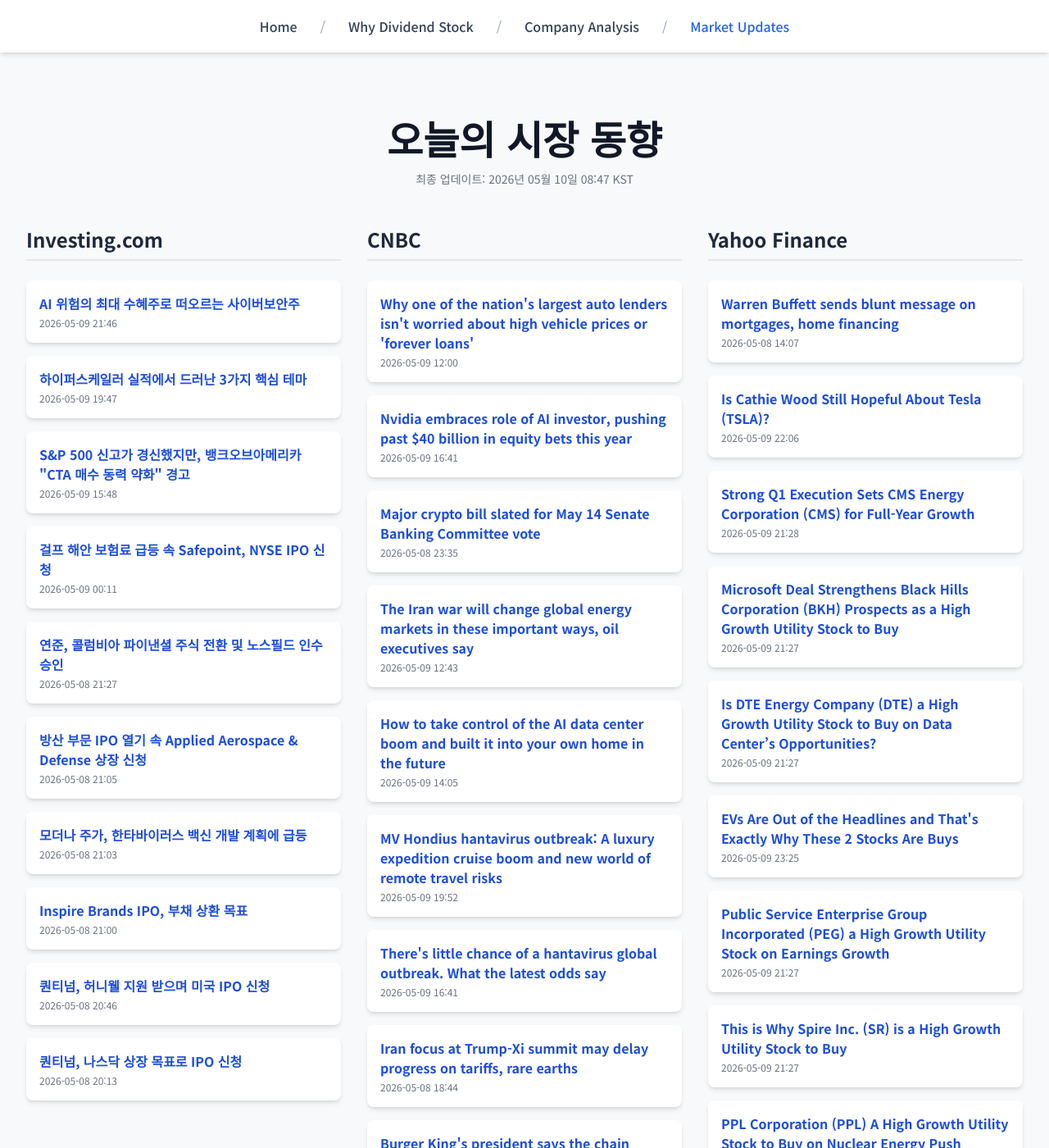
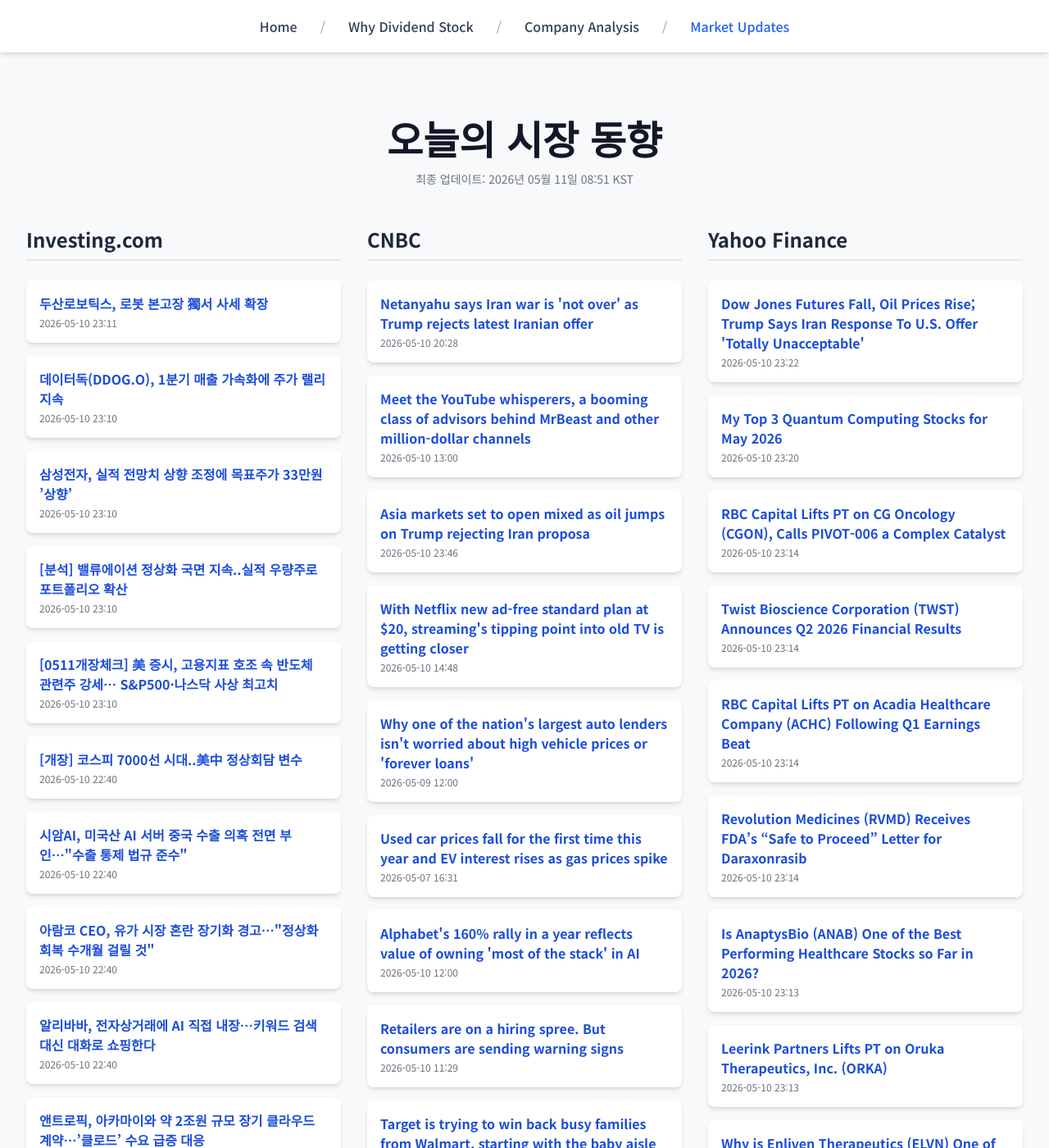
Before and after one commit to Kay-Hwang/my-company-analysis, a Jekyll site: the page built from market-updates.html, in a window 1280 px wide and 1400 px high. Shown: the whole window at 82% size. Built offline with Jekyll 4.4.1, drawn with Linux system fonts in a browser that asks for light colours; nearby versions of some CDN libraries; a script that is not in the unit is left out; some of the changed text lies outside the part shown.

Commit message:
Update daily data

```diff
--- a/_data/latest_data.json
+++ b/_data/latest_data.json
@@ -1,69 +1,93 @@
 {
-  "lastUpdated": "2026년 05월 10일 08:47 KST",
+  "lastUpdated": "2026년 05월 11일 08:51 KST",
   "news": {
     "investing": [
       {
-        "title": "AI 위험의 최대 수혜주로 떠오르는 사이버보안주",
-        "link": "https://kr.investing.com/news/stock-market-news/article-1936687",
-        "pubDate": "2026-05-09 21:46:47",
-        "summary": "AI 위험의 최대 수혜주로 떠오르는 사이버보안주"
+        "title": "두산로보틱스, 로봇 본고장 獨서 사세 확장",
+        "link": "https://kr.investing.com/news/stock-market-news/article-1936867",
+        "pubDate": "2026-05-10 23:11:14",
+        "summary": "두산로보틱스, 로봇 본고장 獨서 사세 확장"
       },
       {
-        "title": "하이퍼스케일러 실적에서 드러난 3가지 핵심 테마",
-        "link": "https://kr.investing.com/news/stock-market-news/article-1936680",
-        "pubDate": "2026-05-09 19:47:46",
-        "summary": "하이퍼스케일러 실적에서 드러난 3가지 핵심 테마"
+        "title": "데이터독(DDOG.O), 1분기 매출 가속화에 주가 랠리 지속",
+        "link": "https://kr.investing.com/news/stock-market-news/article-1936865",
+        "pubDate": "2026-05-10 23:10:25",
+        "summary": "데이터독(DDOG.O), 1분기 매출 가속화에 주가 랠리 지속"
       },
       {
-        "title": "S&P 500 신고가 경신했지만, 뱅크오브아메리카 \"CTA 매수 동력 약화\" 경고",
-        "link": "https://kr.investing.com/news/stock-market-news/article-1936613",
-        "pubDate": "2026-05-09 15:48:46",
-        "summary": "S&P 500 신고가 경신했지만, 뱅크오브아메리카 \"CTA 매수 동력 약화\" 경고"
+        "title": "삼성전자, 실적 전망치 상향 조정에 목표주가 33만원 ’상향’",
+        "link": "https://kr.investing.com/news/stock-market-news/article-1936863",
+        "pubDate": "2026-05-10 23:10:24",
+        "summary": "삼성전자, 실적 전망치 상향 조정에 목표주가 33만원 ’상향’"
       },
       {
-        "title": "걸프 해안 보험료 급등 속 Safepoint, NYSE IPO 신청",
-        "link": "https://kr.investing.com/news/stock-market-news/article-1936502",
-        "pubDate": "2026-05-09 00:11:49",
-        "summary": "걸프 해안 보험료 급등 속 Safepoint, NYSE IPO 신청"
+        "title": "[분석] 밸류에이션 정상화 국면 지속..실적 우량주로 포트폴리오 확산",
+        "link": "https://kr.investing.com/news/stock-market-news/article-1936862",
+        "pubDate": "2026-05-10 23:10:24",
+        "summary": "[분석] 밸류에이션 정상화 국면 지속..실적 우량주로 포트폴리오 확산"
       },
       {
-        "title": "연준, 콜럼비아 파이낸셜 주식 전환 및 노스필드 인수 승인",
-        "link": "https://kr.investing.com/news/stock-market-news/article-93CH-1936418",
-        "pubDate": "2026-05-08 21:27:37",
-        "summary": "연준, 콜럼비아 파이낸셜 주식 전환 및 노스필드 인수 승인"
+        "title": "[0511개장체크] 美 증시, 고용지표 호조 속 반도체 관련주 강세… S&P500·나스닥 사상 최고치",
+        "link": "https://kr.investing.com/news/stock-market-news/article-1936861",
+        "pubDate": "2026-05-10 23:10:10",
+        "summary": "[0511개장체크] 美 증시, 고용지표 호조 속 반도체 관련주 강세… S&P500·나스닥 사상 최고치"
       },
       {
-        "title": "방산 부문 IPO 열기 속 Applied Aerospace & Defense 상장 신청",
-        "link": "https://kr.investing.com/news/stock-market-news/article-93CH-1936390",
-        "pubDate": "2026-05-08 21:05:18",
-        "summary": "방산 부문 IPO 열기 속 Applied Aerospace & Defense 상장 신청"
+        "title": "[개장] 코스피 7000선 시대..美中 정상회담 변수",
+        "link": "https://kr.investing.com/news/stock-market-news/article-1936859",
+        "pubDate": "2026-05-10 22:40:24",
+        "summary": "[개장] 코스피 7000선 시대..美中 정상회담 변수"
       },
       {
-        "title": "모더나 주가, 한타바이러스 백신 개발 계획에 급등",
-        "link": "https://kr.investing.com/news/stock-market-news/article-93CH-1936387",
-        "pubDate": "2026-05-08 21:03:06",
-        "summary": "모더나 주가, 한타바이러스 백신 개발 계획에 급등"
+        "title": "시암AI, 미국산 AI 서버 중국 수출 의혹 전면 부인…\"수출 통제 법규 준수\"",
+        "link": "https://kr.investing.com/news/stock-market-news/article-1936858",
+        "pubDate": "2026-05-10 22:40:24",
+        "summary": "시암AI, 미국산 AI 서버 중국 수출 의혹 전면 부인…\"수출 통제 법규 준수\""
       },
       {
-        "title": "Inspire Brands IPO, 부채 상환 목표",
-        "link": "https://kr.investing.com/news/stock-market-news/article-93CH-1936380",
-        "pubDate": "2026-05-08 21:00:49",
-        "summary": "Inspire Brands IPO, 부채 상환 목표"
+        "title": "아람코 CEO, 유가 시장 혼란 장기화 경고…\"정상화 회복 수개월 걸릴 것\"",
+        "link": "https://kr.investing.com/news/stock-market-news/article-1936857",
+        "pubDate": "2026-05-10 22:40:24",
+        "summary": "아람코 CEO, 유가 시장 혼란 장기화 경고…\"정상화 회복 수개월 걸릴 것\""
       },
       {
-        "title": "퀀티넘, 허니웰 지원 받으며 미국 IPO 신청",
-        "link": "https://kr.investing.com/news/stock-market-news/article-93CH-1936368",
-        "pubDate": "2026-05-08 20:46:44",
-        "summary": "퀀티넘, 허니웰 지원 받으며 미국 IPO 신청"
+        "title": "알리바바, 전자상거래에 AI 직접 내장…키워드 검색 대신 대화로 쇼핑한다",
+        "link": "https://kr.investing.com/news/stock-market-news/article-1936856",
+        "pubDate": "2026-05-10 22:40:23",
+        "summary": "알리바바, 전자상거래에 AI 직접 내장…키워드 검색 대신 대화로 쇼핑한다"
       },
       {
-        "title": "퀀티넘, 나스닥 상장 목표로 IPO 신청",
-        "link": "https://kr.investing.com/news/stock-market-news/article-432SI-1936313",
-        "pubDate": "2026-05-08 20:13:07",
-        "summary": "퀀티넘, 나스닥 상장 목표로 IPO 신청"
+        "title": "앤트로픽, 아카마이와 약 2조원 규모 장기 클라우드 계약…’클로드’ 수요 급증 대응",
+        "link": "https://kr.investing.com/news/stock-market-news/article-1936855",
+        "pubDate": "2026-05-10 22:40:23",
+        "summary": "앤트로픽, 아카마이와 약 2조원 규모 장기 클라우드 계약…’클로드’ 수요 급증 대응"
       }
     ],
     "cnbc": [
+      {
+        "title": "Netanyahu says Iran war is 'not over' as Trump rejects latest Iranian offer",
+        "link": "https://www.cnbc.com/2026/05/10/netanyahu-says-iran-war-is-not-over-as-peace-deal-remains-elusive.html",
+        "pubDate": "Sun, 10 May 2026 20:28:55 GMT",
+        "summary": "The Iran war, dragging into its second month, has spiked oil and gas prices in the U.S. and around the world."
+      },
+      {
+        "title": "Meet the YouTube whisperers, a booming class of advisors behind MrBeast and other million-dollar channels",
+        "link": "https://www.cnbc.com/2026/05/10/youtube-advisors-mrbeast-top-creators-platform-viewership.html",
+        "pubDate": "Sun, 10 May 2026 13:00:01 GMT",
+        "summary": "A burgeoning group of YouTube strategists are charging big money to YouTubers who want to expand their popularity."
+      },
+      {
+        "title": "Asia markets set to open mixed as oil jumps on Trump rejecting Iran proposa",
+        "link": "https://www.cnbc.com/2026/05/11/asia-markets-today-live-updates-nikkei-kospi-hang-seng-sensex-csi-300-iran-hormuz.html",
+        "pubDate": "Sun, 10 May 2026 23:46:28 GMT",
+        "summary": "Investors headed into Monday on edge as Trump’s rejection of Iran’s ceasefire proposal fueled concerns about a prolonged Middle East conflict."
+      },
+      {
+        "title": "With Netflix new ad-free standard plan at $20, streaming's tipping point into old TV is getting closer",
+        "link": "https://www.cnbc.com/2026/05/10/netflix-20-dollar-streaming-plan-price.html",
+        "pubDate": "Sun, 10 May 2026 14:48:33 GMT",
+        "summary": "The economics of streaming are nearing the point where cheaper plans with ads make as much if not more money for services like Netflix."
+      },
       {
         "title": "Why one of the nation's largest auto lenders isn't worried about high vehicle prices or 'forever loans'",
         "link": "https://www.cnbc.com/2026/05/09/capital-one-auto-forever-loans-used-cars.html",
@@ -71,120 +95,96 @@
         "summary": "While median car payments have jumped from $390 to $525 since 2019, data provided by Capital One suggests stability in vehicle cost compared to income."
       },
       {
-        "title": "Nvidia embraces role of AI investor, pushing past $40 billion in equity bets this year",
-        "link": "https://www.cnbc.com/2026/05/09/nvidia-embraces-ai-investor-topping-40-billion-in-equity-bets-2026.html",
-        "pubDate": "Sat, 09 May 2026 16:41:22 GMT",
-        "summary": "Nvidia is pouring billions of dollars at a time into companies across the AI infrastructure stack, while also signing commercial deals with them."
+        "title": "Used car prices fall for the first time this year and EV interest rises as gas prices spike",
+        "link": "https://www.cnbc.com/2026/05/07/used-car-prices-gas.html",
+        "pubDate": "Thu, 07 May 2026 16:31:01 GMT",
+        "summary": "Cox Automotive reports affordability remains a key concern for buyers and that's driving increased demand for older vehicles as well as all-electric vehicles."
       },
       {
-        "title": "Major crypto bill slated for May 14 Senate Banking Committee vote",
-        "link": "https://www.cnbc.com/2026/05/08/congress-crypto-bill-vote-senate-banking-committee.html",
-        "pubDate": "Fri, 08 May 2026 23:35:48 GMT",
-        "summary": "The crypto industry's top legislative priority, a bill determining oversight of digital assets, is set to advance in the Senate Banking Committee."
+        "title": "Alphabet's 160% rally in a year reflects value of owning 'most of the stack' in AI",
+        "link": "https://www.cnbc.com/2026/05/10/alphabet-160percent-rally-in-year-reflects-value-of-owning-most-of-ai-stack.html",
+        "pubDate": "Sun, 10 May 2026 12:00:01 GMT",
+        "summary": "Google was seen as an AI laggard in the early days of the AI boom, but investors are now betting that the search giant will be a clear winner."
       },
       {
-        "title": "The Iran war will change global energy markets in these important ways, oil executives say",
-        "link": "https://www.cnbc.com/2026/05/09/iran-war-oil-gas-energy-security.html",
-        "pubDate": "Sat, 09 May 2026 12:43:00 GMT",
-        "summary": "Iran's blockade of the Strait of Hormuz has resulted in the loss of nearly a billion barrels of oil with the shortage growing worse every day."
+        "title": "Retailers are on a hiring spree. But consumers are sending warning signs",
+        "link": "https://www.cnbc.com/2026/05/10/retailer-hiring-consumer-warning-jobs-report.html",
+        "pubDate": "Sun, 10 May 2026 11:29:25 GMT",
+        "summary": "The retail trades added nearly 22,000 jobs  in April, accounting for about one-fifth of total job growth."
       },
       {
-        "title": "How to take control of the AI data center boom and built it into your own home in the future",
-        "link": "https://www.cnbc.com/2026/05/09/ai-data-center-construction-public-opposition.html",
-        "pubDate": "Sat, 09 May 2026 14:05:11 GMT",
-        "summary": "As public support for large-scale data center buildouts declines across the U.S., a new type designed to operate inside individual homes is coming."
+        "title": "Target is trying to win back busy families from Walmart, starting with the baby aisle",
+        "link": "https://www.cnbc.com/2026/05/10/target.html",
+        "pubDate": "Sun, 10 May 2026 12:00:01 GMT",
+        "summary": "Target is refreshing its baby category as part of a broader effort to offer better products and more convenience to compete with Walmart and Amazon."
       },
       {
-        "title": "MV Hondius hantavirus outbreak: A luxury expedition cruise boom and new world of remote travel risks",
-        "link": "https://www.cnbc.com/2026/05/09/hantavirus-cruise-ship-mv-hondius-travel-health-risks.html",
-        "pubDate": "Sat, 09 May 2026 19:52:27 GMT",
-        "summary": "Remote expedition cruises to destinations like Antarctica and the Arctic are booming, but the deadly hantavirus aboard MV Hondius is a reminder of unique risks."
-      },
-      {
-        "title": "There's little chance of a hantavirus global outbreak. What the latest odds say",
-        "link": "https://www.cnbc.com/2026/05/09/hantavirus-outbreak-little-chance-says-kalshi.html",
-        "pubDate": "Sat, 09 May 2026 16:41:15 GMT",
-        "summary": "Prediction markets like Kalshi show slim chance that the hantavirus outbreak will be of international concern"
-      },
-      {
-        "title": "Iran focus at Trump-Xi summit may delay progress on tariffs, rare earths",
-        "link": "https://www.cnbc.com/2026/05/08/iran-focus-at-trump-xi-summit-may-delay-progress-on-tariffs-rare-earths.html",
-        "pubDate": "Fri, 08 May 2026 18:44:26 GMT",
-        "summary": "Thanks to the Iran war, big issues for U.S. businesses like rare earths and supply chains may take a back seat on the agenda for the Trump-Xi summit."
-      },
-      {
-        "title": "Burger King's president says the chain improved its Whopper — and calls from customers helped",
-        "link": "https://www.cnbc.com/2026/05/08/burger-king-president-fixed-whopper-phone-calls-from-customers.html",
-        "pubDate": "Fri, 08 May 2026 22:50:39 GMT",
-        "summary": "Burger King President Tom Curtis said customer feedback has been central to the chain’s turnaround."
-      },
-      {
-        "title": "U.S. sanctions companies and individuals in the Middle East and China for helping Iran",
-        "link": "https://www.cnbc.com/2026/05/09/us-sanctions-entities-in-the-middle-east-and-china-for-helping-iran.html",
-        "pubDate": "Sat, 09 May 2026 10:10:24 GMT",
-        "summary": "The moves target 11 entities and three individuals based in Iran, China, Belarus and the United Arab Emirates."
+        "title": "SEC delay on prediction markets ETFs echoes a long-fought bitcoin fund battle",
+        "link": "https://www.cnbc.com/2026/05/10/sec-prediction-markets-etfs-trading-launch-delay.html",
+        "pubDate": "Sun, 10 May 2026 12:22:02 GMT",
+        "summary": "The Securities and Exchange Commission has delayed approval for prediction markets ETFs, bringing up memories of the long battle over bitcoin funds."
       }
     ],
     "yahoo": [
       {
-        "title": "Warren Buffett sends blunt message on mortgages, home financing",
-        "link": "https://finance.yahoo.com/markets/options/articles/warren-buffett-sends-blunt-message-140700722.html",
-        "pubDate": "2026-05-08T14:07:00Z",
-        "summary": "Warren Buffett sends blunt message on mortgages, home financing"
+        "title": "Dow Jones Futures Fall, Oil Prices Rise; Trump Says Iran Response To U.S. Offer 'Totally Unacceptable'",
+        "link": "https://www.investors.com/market-trend/stock-market-today/dow-jones-futures-iran-trump-xi-summit-apple-nvidia-boeing/?src=A00220&yptr=yahoo",
+        "pubDate": "2026-05-10T23:22:44Z",
+        "summary": "Dow Jones Futures Fall, Oil Prices Rise; Trump Says Iran Response To U.S. Offer 'Totally Unacceptable'"
       },
       {
-        "title": "Is Cathie Wood Still Hopeful About Tesla (TSLA)?",
-        "link": "https://finance.yahoo.com/markets/stocks/articles/cathie-wood-still-hopeful-tesla-220601937.html",
-        "pubDate": "2026-05-09T22:06:01Z",
-        "summary": "Is Cathie Wood Still Hopeful About Tesla (TSLA)?"
+        "title": "My Top 3 Quantum Computing Stocks for May 2026",
+        "link": "https://finance.yahoo.com/sectors/technology/articles/top-3-quantum-computing-stocks-232000684.html",
+        "pubDate": "2026-05-10T23:20:00Z",
+        "summary": "My Top 3 Quantum Computing Stocks for May 2026"
       },
       {
-        "title": "Strong Q1 Execution Sets CMS Energy Corporation (CMS) for Full-Year Growth",
-        "link": "https://finance.yahoo.com/sectors/energy/articles/strong-q1-execution-sets-cms-212802204.html",
-        "pubDate": "2026-05-09T21:28:02Z",
-        "summary": "Strong Q1 Execution Sets CMS Energy Corporation (CMS) for Full-Year Growth"
+        "title": "RBC Capital Lifts PT on CG Oncology (CGON), Calls PIVOT-006 a Complex Catalyst",
+        "link": "https://finance.yahoo.com/sectors/healthcare/articles/rbc-capital-lifts-pt-cg-231432475.html",
+        "pubDate": "2026-05-10T23:14:32Z",
+        "summary": "RBC Capital Lifts PT on CG Oncology (CGON), Calls PIVOT-006 a Complex Catalyst"
       },
       {
-        "title": "Microsoft Deal Strengthens Black Hills Corporation (BKH) Prospects as a High Growth Utility Stock to Buy",
-        "link": "https://finance.yahoo.com/sectors/energy/articles/microsoft-deal-strengthens-black-hills-212750740.html",
-        "pubDate": "2026-05-09T21:27:50Z",
-        "summary": "Microsoft Deal Strengthens Black Hills Corporation (BKH) Prospects as a High Growth Utility Stock to Buy"
+        "title": "Twist Bioscience Corporation (TWST) Announces Q2 2026 Financial Results",
+        "link": "https://finance.yahoo.com/sectors/healthcare/articles/twist-bioscience-corporation-twst-announces-231423089.html",
+        "pubDate": "2026-05-10T23:14:23Z",
+        "summary": "Twist Bioscience Corporation (TWST) Announces Q2 2026 Financial Results"
       },
       {
-        "title": "Is DTE Energy Company (DTE) a High Growth Utility Stock to Buy on Data Center’s Opportunities?",
-        "link": "https://finance.yahoo.com/sectors/energy/articles/dte-energy-company-dte-high-212744203.html",
-        "pubDate": "2026-05-09T21:27:44Z",
-        "summary": "Is DTE Energy Company (DTE) a High Growth Utility Stock to Buy on Data Center’s Opportunities?"
+        "title": "RBC Capital Lifts PT on Acadia Healthcare Company (ACHC) Following Q1 Earnings Beat",
+        "link": "https://finance.yahoo.com/sectors/healthcare/articles/rbc-capital-lifts-pt-acadia-231416615.html",
+        "pubDate": "2026-05-10T23:14:16Z",
+        "summary": "RBC Capital Lifts PT on Acadia Healthcare Company (ACHC) Following Q1 Earnings Beat"
       },
       {
-        "title": "EVs Are Out of the Headlines and That's Exactly Why These 2 Stocks Are Buys",
-        "link": "https://finance.yahoo.com/markets/stocks/articles/evs-headlines-thats-exactly-why-232500331.html",
-        "pubDate": "2026-05-09T23:25:00Z",
-        "summary": "EVs Are Out of the Headlines and That's Exactly Why These 2 Stocks Are Buys"
+        "title": "Revolution Medicines (RVMD) Receives FDA’s “Safe to Proceed” Letter for Daraxonrasib",
+        "link": "https://finance.yahoo.com/sectors/healthcare/articles/revolution-medicines-rvmd-receives-fda-231407491.html",
+        "pubDate": "2026-05-10T23:14:07Z",
+        "summary": "Revolution Medicines (RVMD) Receives FDA’s “Safe to Proceed” Letter for Daraxonrasib"
       },
       {
-        "title": "Public Service Enterprise Group Incorporated (PEG) a High Growth Utility Stock  on Earnings Growth",
-        "link": "https://finance.yahoo.com/sectors/energy/articles/public-enterprise-group-incorporated-peg-212737023.html",
-        "pubDate": "2026-05-09T21:27:37Z",
-        "summary": "Public Service Enterprise Group Incorporated (PEG) a High Growth Utility Stock  on Earnings Growth"
+        "title": "Is AnaptysBio (ANAB) One of the Best Performing Healthcare Stocks so Far in 2026?",
+        "link": "https://finance.yahoo.com/sectors/healthcare/articles/anaptysbio-anab-one-best-performing-231355957.html",
+        "pubDate": "2026-05-10T23:13:55Z",
+        "summary": "Is AnaptysBio (ANAB) One of the Best Performing Healthcare Stocks so Far in 2026?"
       },
       {
-        "title": "This is Why Spire Inc. (SR) is a High Growth Utility Stock to Buy",
-        "link": "https://finance.yahoo.com/markets/stocks/articles/why-spire-inc-sr-high-212726255.html",
-        "pubDate": "2026-05-09T21:27:26Z",
-        "summary": "This is Why Spire Inc. (SR) is a High Growth Utility Stock to Buy"
+        "title": "Leerink Partners Lifts PT on Oruka Therapeutics, Inc. (ORKA)",
+        "link": "https://finance.yahoo.com/sectors/healthcare/articles/leerink-partners-lifts-pt-oruka-231344521.html",
+        "pubDate": "2026-05-10T23:13:44Z",
+        "summary": "Leerink Partners Lifts PT on Oruka Therapeutics, Inc. (ORKA)"
       },
       {
-        "title": "PPL Corporation (PPL) A High Growth Utility Stock to Buy on Nuclear Energy Push",
-        "link": "https://finance.yahoo.com/sectors/energy/articles/ppl-corporation-ppl-high-growth-212719984.html",
-        "pubDate": "2026-05-09T21:27:19Z",
-        "summary": "PPL Corporation (PPL) A High Growth Utility Stock to Buy on Nuclear Energy Push"
+        "title": "Why is Enliven Therapeutics (ELVN) One of the Best Performing Healthcare Stocks so Far in 2026?",
+        "link": "https://finance.yahoo.com/sectors/healthcare/articles/why-enliven-therapeutics-elvn-one-231333053.html",
+        "pubDate": "2026-05-10T23:13:33Z",
+        "summary": "Why is Enliven Therapeutics (ELVN) One of the Best Performing Healthcare Stocks so Far in 2026?"
       },
       {
-        "title": "Calpine Acquisition Strengthens Constellation Energy Corporation (CEG) as a High-Growth Utility Stock",
-        "link": "https://finance.yahoo.com/sectors/energy/articles/calpine-acquisition-strengthens-constellation-energy-212713135.html",
-        "pubDate": "2026-05-09T21:27:13Z",
-        "summary": "Calpine Acquisition Strengthens Constellation Energy Corporation (CEG) as a High-Growth Utility Stock"
+        "title": "Stifel Remains Bullish on Tango Therapeutics (TNGX)",
+        "link": "https://finance.yahoo.com/sectors/healthcare/articles/stifel-remains-bullish-tango-therapeutics-231319402.html",
+        "pubDate": "2026-05-10T23:13:19Z",
+        "summary": "Stifel Remains Bullish on Tango Therapeutics (TNGX)"
       }
     ]
   }
```
